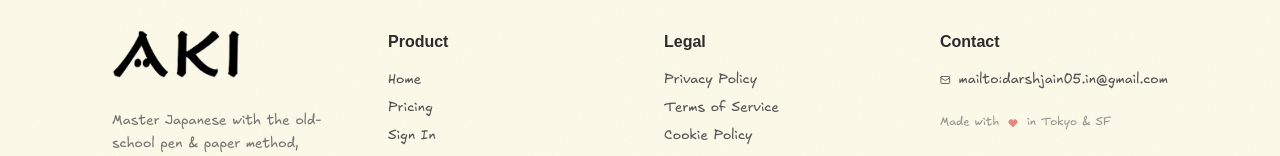
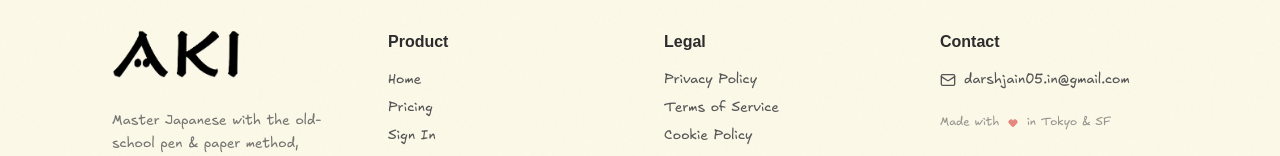
Before and after one commit to sparky0520/aki-learnjp, a Next.js app: page / in a window 1280 px wide. Shown: the part 2440-2596 px from the top of the page. Built offline with nearby package versions, Linux system fonts and the light colour scheme; no server answers.

Commit message:
Update email link in Footer component

```diff
--- a/components/layout/Footer.tsx
+++ b/components/layout/Footer.tsx
@@ -114,8 +114,8 @@ const Footer = () => {
                   className="flex items-center gap-2 justify-center md:justify-start hover:text-ink group"
                 >
                   <Mail size={16} />
-                  <span className="group-hover:underline decoration-1 underline-offset-4">
-                    mailto:darshjain05.in@gmail.com
+                  <span className="group-hover:underline decoration-1 underline-offset-4" href="mailto:darshjain05.in@gmail.com">
+                    darshjain05.in@gmail.com
                   </span>
                 </a>
               </li>
```
